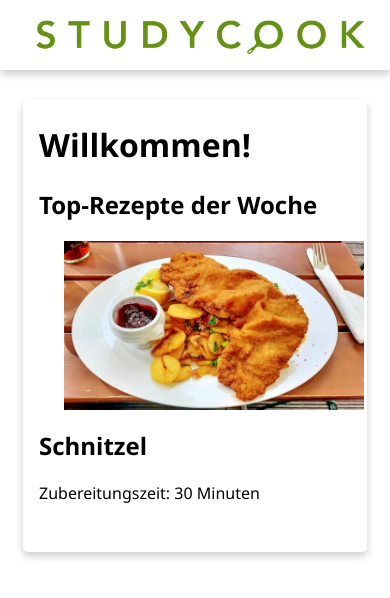
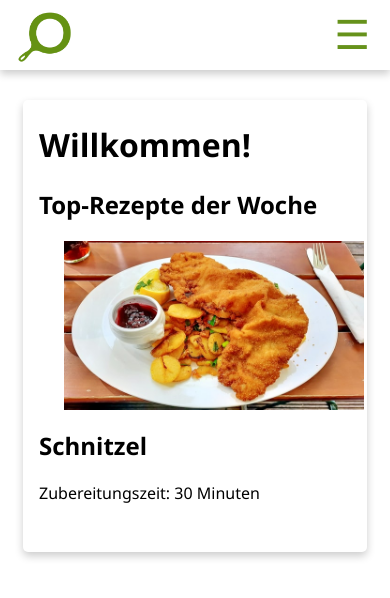
Before and after one commit to MichaelBehringer/Stud-Cook, a React (Create React App) app: page / in a window 390 px wide. Shown: the top 598 px of the page. Built offline with nearby package versions, Linux system fonts and the light colour scheme.

Commit message:
burgerButton no visivle fix, custom Logo loader added removed shoppingList

```diff
--- a/src/App.js
+++ b/src/App.js
@@ -10,6 +10,7 @@ import Search from "./Views/Search";
 import Header from "./Views/Header";
 import Contact from "./Views/Contact";
 import Impressum from "./Views/Impressum";
+import ShoppingList from "./Views/ShoppingList";
 
 function App() {
   return (
@@ -19,6 +20,7 @@ function App() {
       <Routes>
         <Route exact path="/" element={<Home/>}/>
         <Route exact path="/search" element={<Search/>}/>
+        <Route exact path="/shoppingList" element={<ShoppingList/>}/>
         <Route exact path="/contact" element={<Contact/>}/>
         <Route exact path="/impressum" element={<Impressum/>}/>
         <Route exact path="/detail/:recipeID" element={<DetailView/>}/>
--- a/src/Views/Header.css
+++ b/src/Views/Header.css
@@ -44,7 +44,7 @@
   color: #A9C45E;
 }
 
-.burger {
+.burgerButton {
   display: none;
   grid-area: burger;
   margin: 0 20px 0 0;
@@ -57,15 +57,15 @@
   transition: 0.1s;
   color: #66921B;
 }
-.burger:active {
+.burgerButton:active {
   transform: scale(1.2);
 }
 
-.burger:hover{
+.burgerButton:hover{
   color: #A9C45E;
 }
 
-@media (max-width: 700px) {
+@media (max-width: 850px) {
   .header {
     grid-template-areas: "logo burger" "nav nav";
   }
@@ -80,7 +80,7 @@
     border-bottom-left-radius: 10px;
     border-bottom-right-radius: 10px;
   }
-  .Burger {
+  .burgerButton {
     display: inline;
   }
 }
--- a/src/Views/Header.js
+++ b/src/Views/Header.js
@@ -3,14 +3,16 @@ import React, { useState, useEffect } from "react";
 import "./Header.css";
 import { CSSTransition } from "react-transition-group";
 import { useNavigate } from 'react-router-dom'
+import useWindowDimensions from "../hooks/useWindowDimensions";
 
 export default function Header() {
   const [isNavVisible, setNavVisibility] = useState(false);
   const [isSmallScreen, setIsSmallScreen] = useState(false);
   const navigate = useNavigate();
+  const { width } = useWindowDimensions();
 
   useEffect(() => {
-    const mediaQuery = window.matchMedia("(max-width: 700px)");
+    const mediaQuery = window.matchMedia("(max-width: 850px)");
     mediaQuery.addListener(handleMediaQueryChange);
     handleMediaQueryChange(mediaQuery);
 
@@ -33,7 +35,7 @@ export default function Header() {
 
   return (
     <header className="header">
-      <img onClick={() => navigate('/')} src={require("../images/name.png")} className="headerLogo" alt="logo"/>
+      <img onClick={() => navigate('/')} src={require("../images/"+ (width<=850 ? 'name_small.png' : 'name.png'))} className="headerLogo" alt="logo"/>
       <CSSTransition
         in={!isSmallScreen || isNavVisible}
         timeout={350}
@@ -48,7 +50,7 @@ export default function Header() {
           <span onClick={() => {navigate('/impressum'); toggleNav()}}>Impressum</span>
         </nav>
       </CSSTransition>
-      <button onClick={toggleNav} className="burger">
+      <button onClick={toggleNav} className="burgerButton">
         ☰
       </button>
     </header>
--- /dev/null
+++ b/src/hooks/useWindowDimensions.js
@@ -0,0 +1,24 @@
+import { useState, useEffect } from 'react';
+
+function getWindowDimensions() {
+  const { innerWidth: width, innerHeight: height } = window;
+  return {
+    width,
+    height
+  };
+}
+
+export default function useWindowDimensions() {
+  const [windowDimensions, setWindowDimensions] = useState(getWindowDimensions());
+
+  useEffect(() => {
+    function handleResize() {
+      setWindowDimensions(getWindowDimensions());
+    }
+
+    window.addEventListener('resize', handleResize);
+    return () => window.removeEventListener('resize', handleResize);
+  }, []);
+
+  return windowDimensions;
+}
```
Also changed, not shown: src/images/name_small.png (added).
